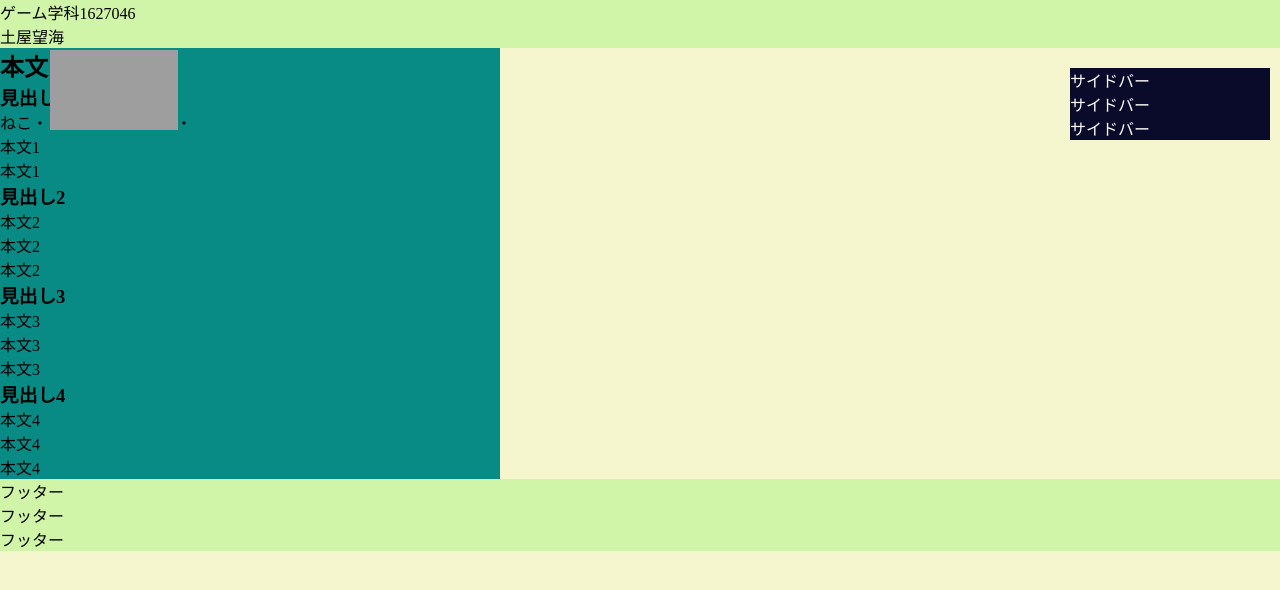
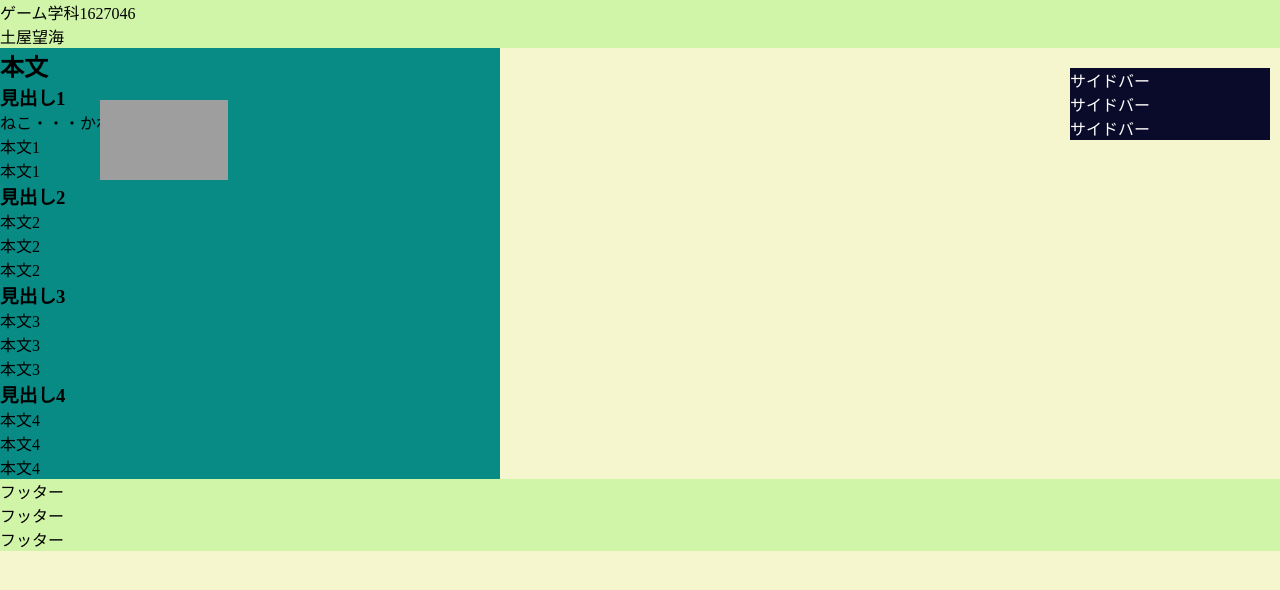
Before and after one commit to kichy187/Web1-7, a plain HTML site: page index.html in a window 1280 px wide. Drawn offline with Linux system fonts and the light colour scheme; grey boxes are pictures that could not be loaded.

Commit message:
Update default.css

```diff
--- a/css/default.css
+++ b/css/default.css
@@ -33,8 +33,8 @@ header{
   width: 10%;
   height: 10%;
   position: absolute;
-  left: 50px;
-  top: 50px;
+  left: 100px;
+  top: 100px;
 }
 aside{
   background-color: #0A0A2A;
```
